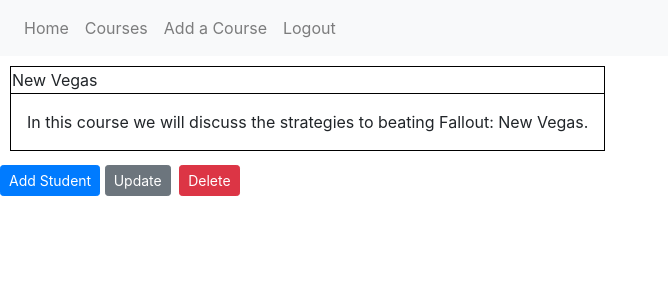
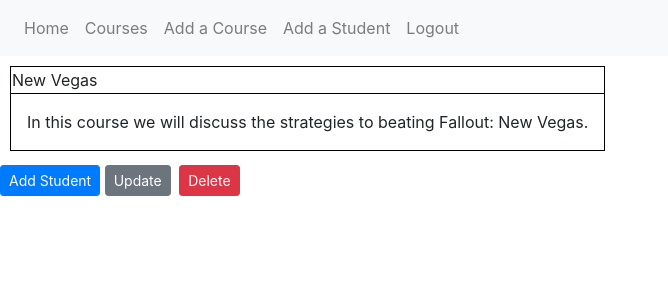
Before and after one commit to GudiedRyan/guide_and_teach, a Flask app: page /course/1 in a window 1280 px wide. Shown: the top 300 px of the page, without its empty margins (0-668 px from the left). Run offline with Flask 2, Linux system fonts and the light colour scheme; a user stored in the database is signed in; data comes from the database, SQL or seed files in the repository; both versions use the stored data as it was after the commit; some libraries are stand-ins or nearby versions.

Commit message:
One student per class checkpoint

```diff
--- a/guide_and_teach/routes.py
+++ b/guide_and_teach/routes.py
@@ -3,7 +3,7 @@ import secrets
 from flask import render_template, url_for, flash, redirect, request, abort
 from guide_and_teach import app, db, bcrypt
 from guide_and_teach.forms import RegistrationForm, LoginForm, CourseForm, StudentForm
-from guide_and_teach.models import User, Course
+from guide_and_teach.models import User, Course, Student
 from flask_login import login_user, current_user, logout_user, login_required
 
 @app.route('/')
@@ -100,10 +100,15 @@ def delete_course(course_id):
     flash('Your course has been deleted.', 'success')
     return redirect(url_for('course_home'))
 
-@app.route('/course/add_student', methods = ['GET', 'POST'])
+@app.route('/course/<int:course_id>/add_student', methods = ['GET', 'POST'])
 @login_required
-def add_student():
+def add_student(course_id):
+    course = Course.query.get_or_404(course_id)
     form = StudentForm()
-    # if form.validate_on_submit():
-    #     student = Student(student_name=student_name)
+    if form.validate_on_submit():
+        student = Student(student_name=form.student_name.data, user=current_user, course=course)
+        db.session.add(student)
+        db.session.commit()
+        flash('Student Added!', 'success')
+        return redirect(url_for('course_home'))
     return render_template('student.html', title="Add Student", form=form)
--- a/guide_and_teach/templates/layout.html
+++ b/guide_and_teach/templates/layout.html
@@ -18,6 +18,9 @@
             </li>
             <li class="nav-item">
               <a class="nav-link" href="{{ url_for('create_course') }}">Add a Course</a>
+            </li>
+            <li class="nav-item">
+              <a class="nav-link" href="#">Add a Student</a>
             </li>
             <li class="nav-item">
               <a class="nav-link" href="{{ url_for('logout') }}">Logout</a>
--- a/guide_and_teach/templates/single_course.html
+++ b/guide_and_teach/templates/single_course.html
@@ -17,7 +17,7 @@
             </table>
             {% if course.user == current_user %}
             <div>
-                <a class="btn btn-primary btn-sm mt-1 mb-1" href="{{ url_for('add_student') }}">Add Student</a>
+                <a class="btn btn-primary btn-sm mt-1 mb-1" href="{{ url_for('add_student', course_id=course.id) }}">Add Student</a>
                 <a class="btn btn-secondary btn-sm mt-1 mb-1" href="{{ url_for('update_course', course_id=course.id)}}">Update</a>
                 <button type="button" class="btn btn-danger btn-sm m-1" data-toggle="modal" data-target="#deleteModal">Delete</button>
             </div>
```
Also changed, not shown: guide_and_teach/site.db.
